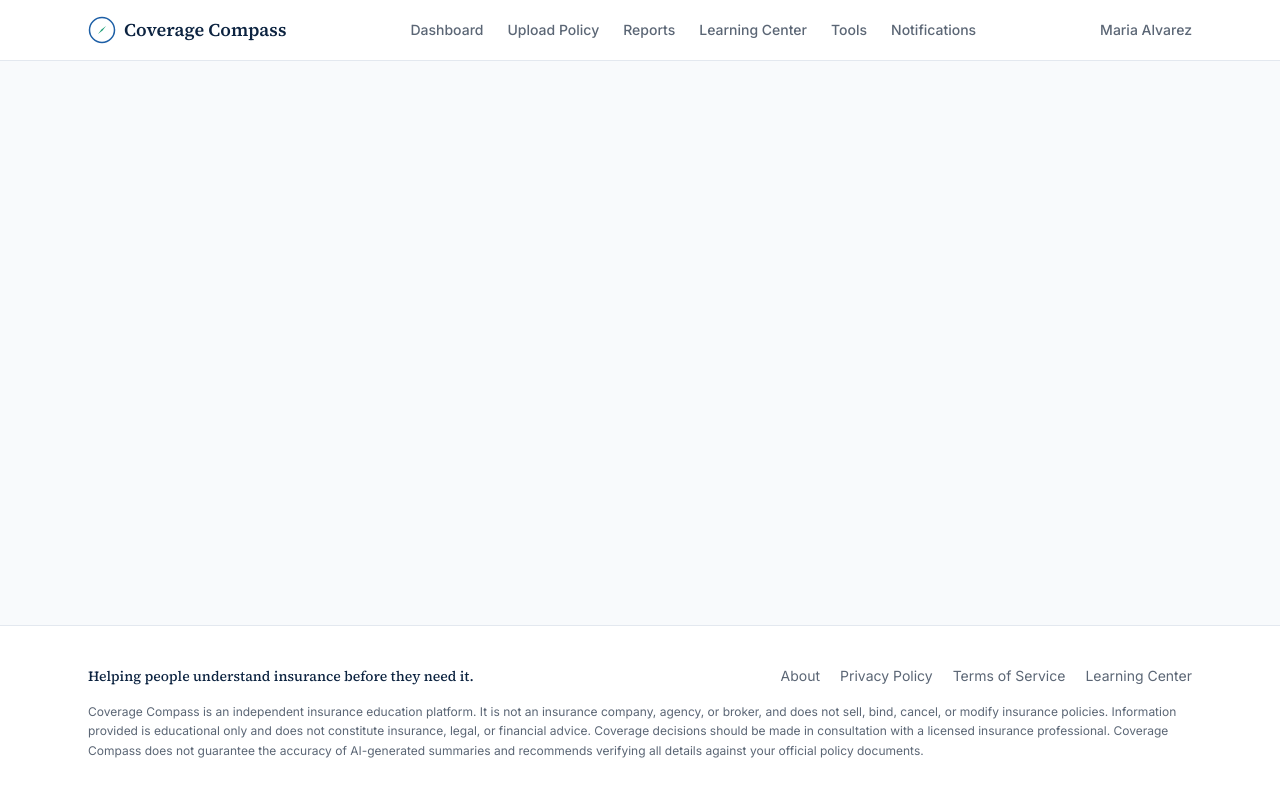
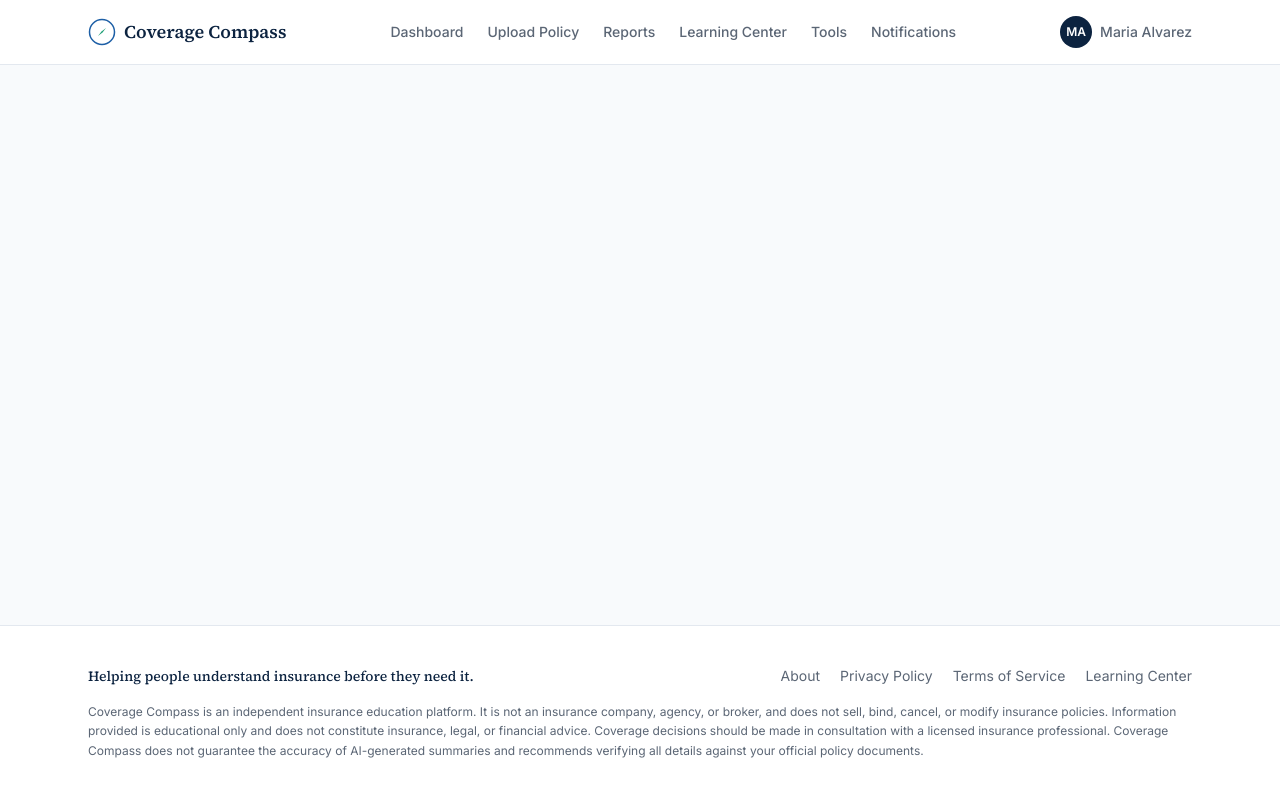
Before and after one commit to Cmcp76/coverage-compass-app, a React (Vite) app: page /en in a window 1280 px wide. Shown: the top 796 px of the page. Built offline with nearby package versions, Linux system fonts and the light colour scheme.

Commit message:
Add initials avatar to header account menu
Co-Authored-By: Claude Sonnet 5 <noreply@anthropic.com>
Claude-Session: https://claude.ai/code/session_019CqrncsnirfZ6RN7mrRfzn

```diff
--- a/src/components/Layout.jsx
+++ b/src/components/Layout.jsx
@@ -57,8 +57,11 @@ export default function Layout({ children }) {
               <>
                 <Link
                   to="/dashboard"
-                  className="hidden text-sm font-medium text-compass-slate sm:block"
+                  className="hidden items-center gap-2 text-sm font-medium text-compass-slate sm:flex"
                 >
+                  <span className="flex h-8 w-8 items-center justify-center rounded-full bg-compass-navy text-xs font-semibold text-white">
+                    MA
+                  </span>
                   Maria Alvarez
                 </Link>
                 <button
```
